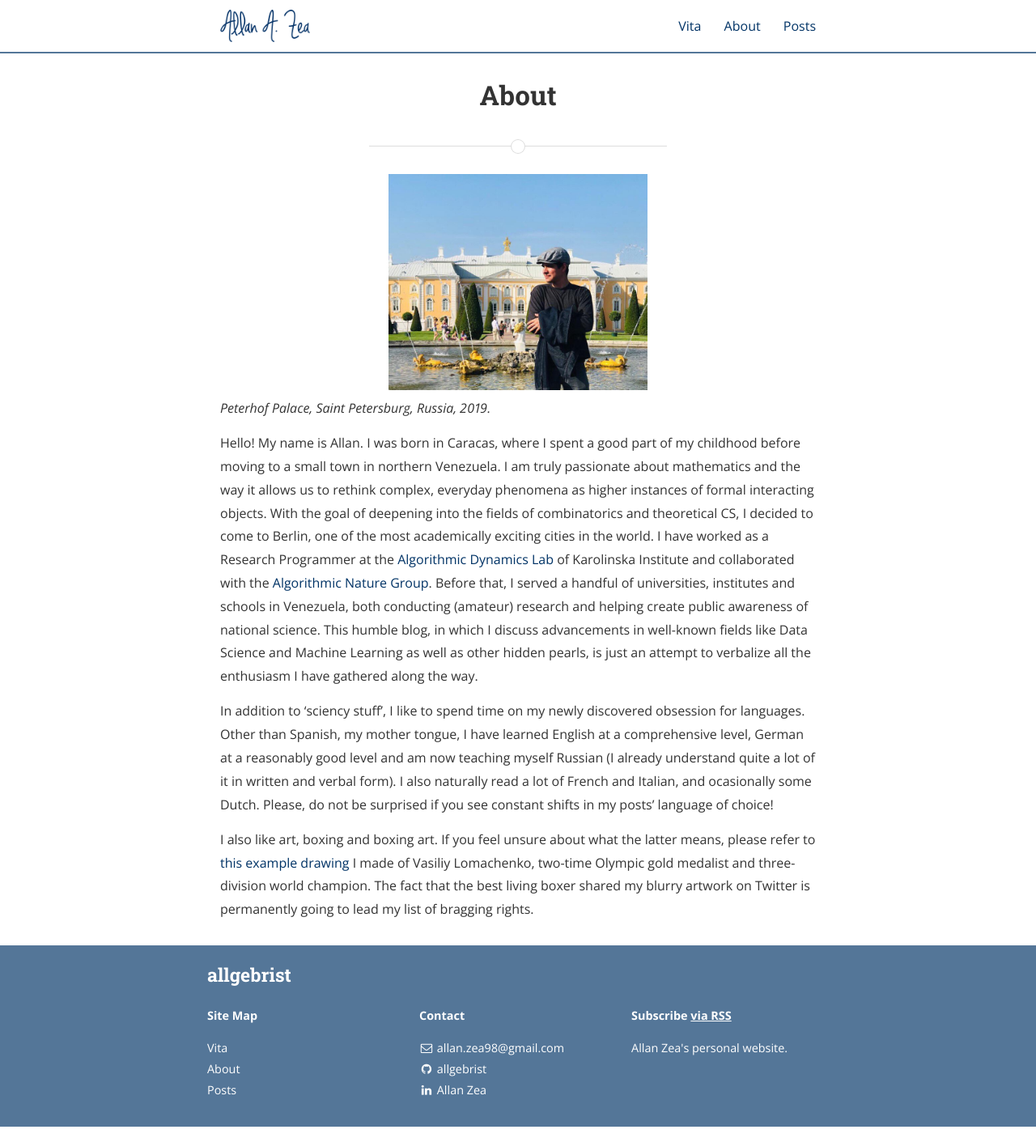
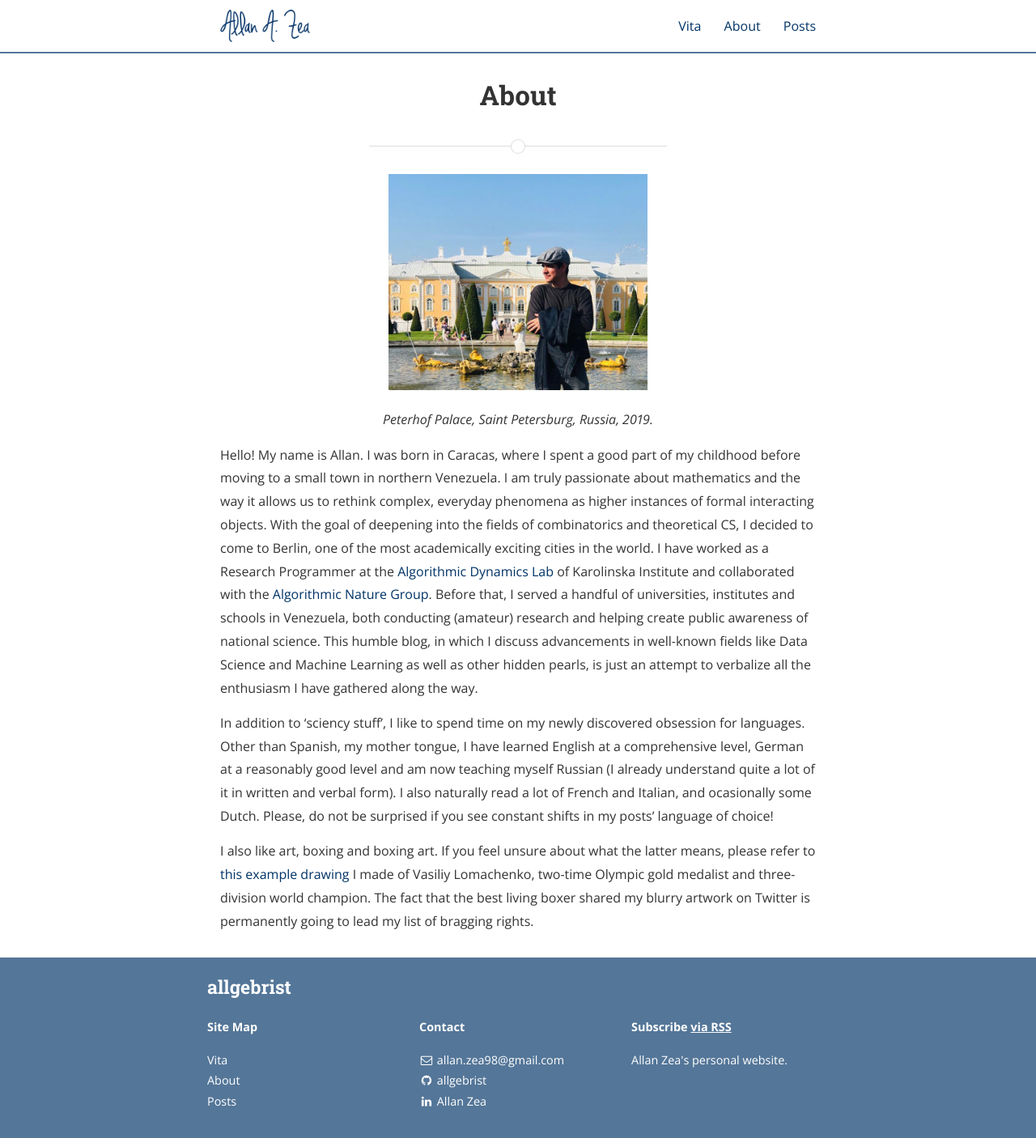
Before and after one commit to allgebrist/allgebrist.github.io, a Jekyll site: the page built from about.md, in a window 1280 px wide. Shown: the whole page at 81% size. Built offline with Jekyll 4.4.1, drawn with Linux system fonts in a browser that asks for light colours; nearby versions of some CDN libraries.

Commit message:
Update about.md

```diff
--- a/about.md
+++ b/about.md
@@ -3,10 +3,9 @@ layout: page
 title: About
 permalink: /about/
 ---
-<p>
+
 <img src="{{ site.baseurl }}/assets/me.jpeg" title="Profile Picture" class="profile">
-<em>Peterhof Palace, Saint Petersburg, Russia, 2019.</em>
-</p>
+<p align="center"><em>Peterhof Palace, Saint Petersburg, Russia, 2019.</em></p>
 
 Hello! My name is Allan. I was born in Caracas, where I spent a good part of my childhood before moving to a small town in northern Venezuela. I am truly passionate about mathematics and the way it allows us to rethink complex, everyday phenomena as higher instances of formal interacting objects. With the goal of deepening into the fields of combinatorics and theoretical CS, I decided to come to Berlin, one of the most academically exciting cities in the world. I have worked as a Research Programmer at the [Algorithmic Dynamics Lab](https://www.algorithmicdynamics.net/) of Karolinska Institute and collaborated with the [Algorithmic Nature Group](https://algorithmicnature.org/). Before that, I served a handful of universities, institutes and schools in Venezuela, both conducting (amateur) research and helping create public awareness of national science. This humble blog, in which I discuss advancements in well-known fields like Data Science and Machine Learning as well as other hidden pearls, is just an attempt to verbalize all the enthusiasm I have gathered along the way.
 
```
